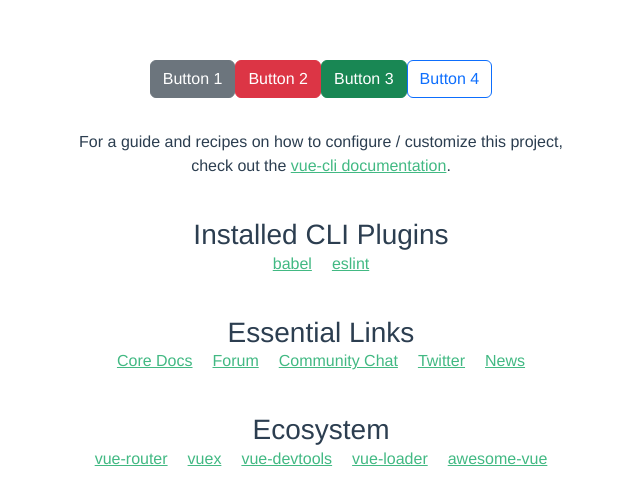
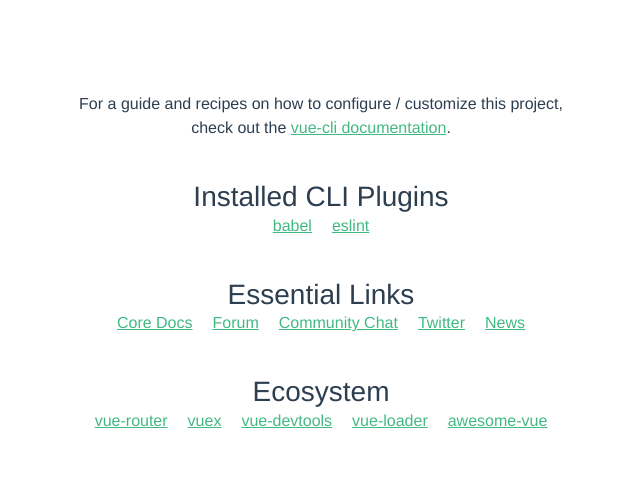
Before and after one commit to maicolmike/desarrolloPython, a Vue app in the folder 3-framework/django/django_vue/djangoVue/frontend/: page / in a window 1280 px wide. Shown: the top 504 px of the page, without its empty margins (319-959 px from the left). Built offline with nearby package versions, Linux system fonts and the light colour scheme.

Commit message:
sin botones

```diff
--- a/3-framework/django/django_vue/djangoVue/frontend/src/App.vue
+++ b/3-framework/django/django_vue/djangoVue/frontend/src/App.vue
@@ -10,16 +10,16 @@
     <!-- Botones creados con BootstrapVue -->
     <div>
       <!-- Botón por defecto -->
-      <b-button>Button 1</b-button>
+     <!-- <b-button>Button 1</b-button> -->
 
       <!-- Botón con variante de estilo 'danger' (rojo) -->
-      <b-button variant="danger">Button 2</b-button>
+      <!--<b-button variant="danger">Button 2</b-button> -->
 
       <!-- Botón con variante de estilo 'success' (verde) -->
-      <b-button variant="success">Button 3</b-button>
+      <!--<b-button variant="success">Button 3</b-button> -->
 
       <!-- Botón con estilo de contorno y color primario (azul) -->
-      <b-button variant="outline-primary">Button 4</b-button>
+      <!--<b-button variant="outline-primary">Button 4</b-button> -->
     </div>
     <br>
 
```
Also changed, not shown: 1 other file (tests, documents, lock files or other folders).
